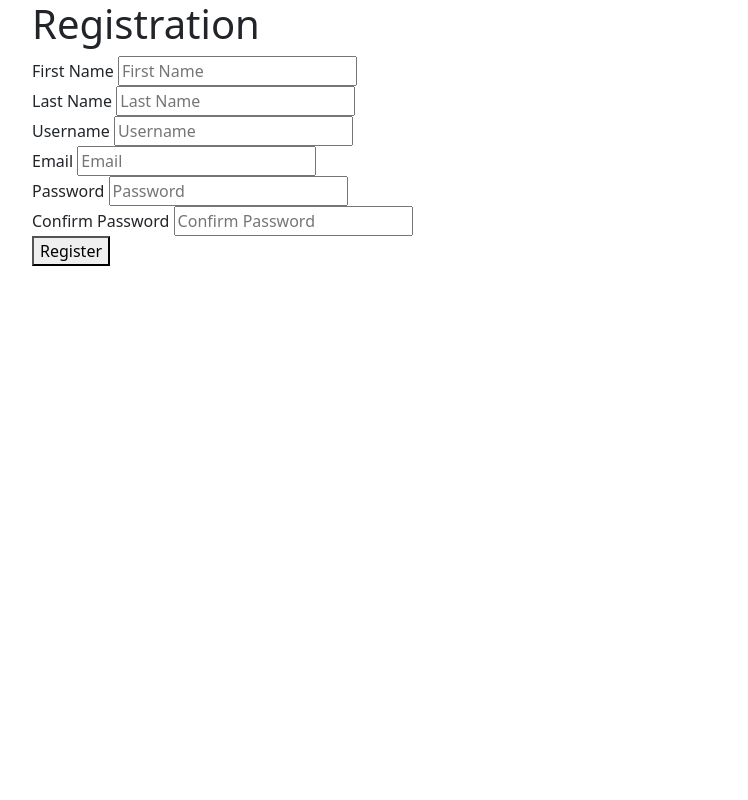
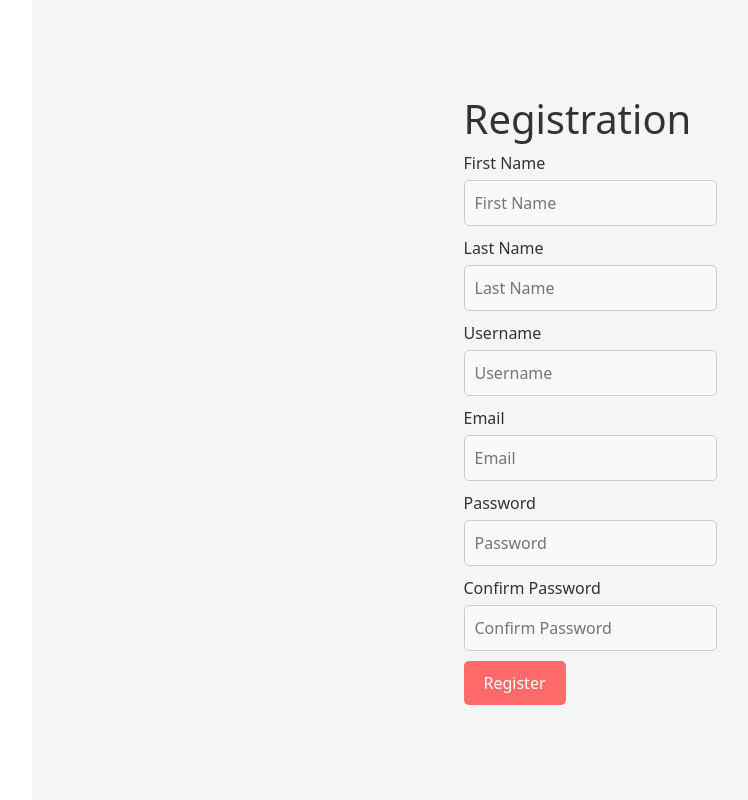
Before and after one commit to reggyshicky/Blog_Website_Django, a Django app: page /accounts/register in a window 1280 px wide. Shown: the whole page, without its empty margins (50-798 px from the left). Run offline with Django 4.2, Linux system fonts and the light colour scheme.

Commit message:
added the delete post functionality. configured the load static functionality in our settings.py

```diff
--- a/Blog/blogcontent/urls.py
+++ b/Blog/blogcontent/urls.py
@@ -10,5 +10,6 @@ urlpatterns = [
         path("review/<int:pk>", views.review, name="review"),
         path("like/<int:pk>", views.postLike, name="like"),
         path("editpost/<int:pk>", views.editPost, name="editpost"),
-        path("createpost", views.createPost, name="createpost")
+        path("createpost", views.createPost, name="createpost"),
+        path("deletepost/<int:pk>", views.deletePost, name="deletepost"),
         ]
--- a/Blog/blogcontent/views.py
+++ b/Blog/blogcontent/views.py
@@ -155,3 +155,9 @@ def createPost(request):
         messages.success(request, f"Blog created succesfully")
         return redirect("content")
     return render(request, "newpost.html")
+
+
+def deletePost(request, pk):
+    post = get_object_or_404(Blog, pk=pk)
+    post.delete()
+    return redirect("content")
--- /dev/null
+++ b/Blog/static/css/styles.css
@@ -0,0 +1,77 @@
+/* Apply styles to the registration container */
+.container.reg {
+    display: flex;
+    justify-content: center;
+    align-items: center;
+    height: 100vh;
+    background-color: #f5f5f5; /* Background color for the container */
+}
+
+/* Style the form container */
+.form-container {
+    background-color: #ffffff; /* White background */
+    padding: 20px;
+    border-radius: 10px;
+    box-shadow: 0 0 10px rgba(0, 0, 0, 0.2);
+    width: 300px;
+    text-align: center;
+}
+
+/* Style the form title */
+.title {
+    color: #333; /* Dark gray title text */
+}
+
+/* Style form elements */
+.input-container {
+    margin-bottom: 10px;
+    text-align: left;
+}
+
+label {
+    display: block;
+    margin-bottom: 5px;
+    color: #333; /* Dark gray label text */
+}
+
+input[type="text"],
+input[type="email"],
+input[type="password"] {
+    width: 100%;
+    padding: 10px;
+    margin-bottom: 10px;
+    border: 1px solid #ccc;
+    border-radius: 5px;
+    background-color: #f9f9f9; /* Light gray input background */
+}
+
+button[type="submit"] {
+    background-color: #ff6b6b; /* Beautiful coral button background */
+    color: #fff; /* White button text */
+    padding: 10px 20px;
+    border: none;
+    border-radius: 5px;
+    cursor: pointer;
+    transition: background-color 0.3s; /* Smooth hover transition */
+}
+
+button[type="submit"]:hover {
+    background-color: #ff5050; /* Darker coral on hover */
+}
+
+/* Style error messages */
+.message-container {
+    color: #e74c3c; /* Beautiful red error messages */
+    font-size: 14px;
+    margin-top: 10px;
+}
+
+/* Responsive design */
+@media (max-width: 600px) {
+    .form-container {
+        width: 100%;
+    }
+}
+ul {
+    list-style: none;
+}
--- a/Blog/templates/layout.html
+++ b/Blog/templates/layout.html
@@ -1,3 +1,4 @@
+{% load static %}
 <!doctype html>
 <html lang="en">
   <head>
@@ -5,6 +6,7 @@
     <meta name="viewport" content="width=device-width, initial-scale=1">
     <title>Clean Code</title>
     <link href="https://cdn.jsdelivr.net/npm/bootstrap@5.3.1/dist/css/bootstrap.min.css" rel="stylesheet" integrity="sha384-4bw+/aepP/YC94hEpVNVgiZdgIC5+VKNBQNGCHeKRQN+PtmoHDEXuppvnDJzQIu9" crossorigin="anonymous">
+    <link href="{% static 'css/styles.css' %}" rel="stylesheet">
   </head>
   <body>
     <section>
--- a/Blog/templates/register.html
+++ b/Blog/templates/register.html
@@ -1,8 +1,8 @@
 {% extends "layout.html" %}
 {% block Homepage %}
-<div >
+<div class="container reg">
     <div >
-        <h1>Registration</h1>
+        <h1 class="title">Registration</h1>
         <form action="{% url 'register' %}" method="POST">
             {% csrf_token %}
             <div>
```
Also changed, not shown: Blog/templates/postcontent.html (+14 -6 lines), 1 other file.
